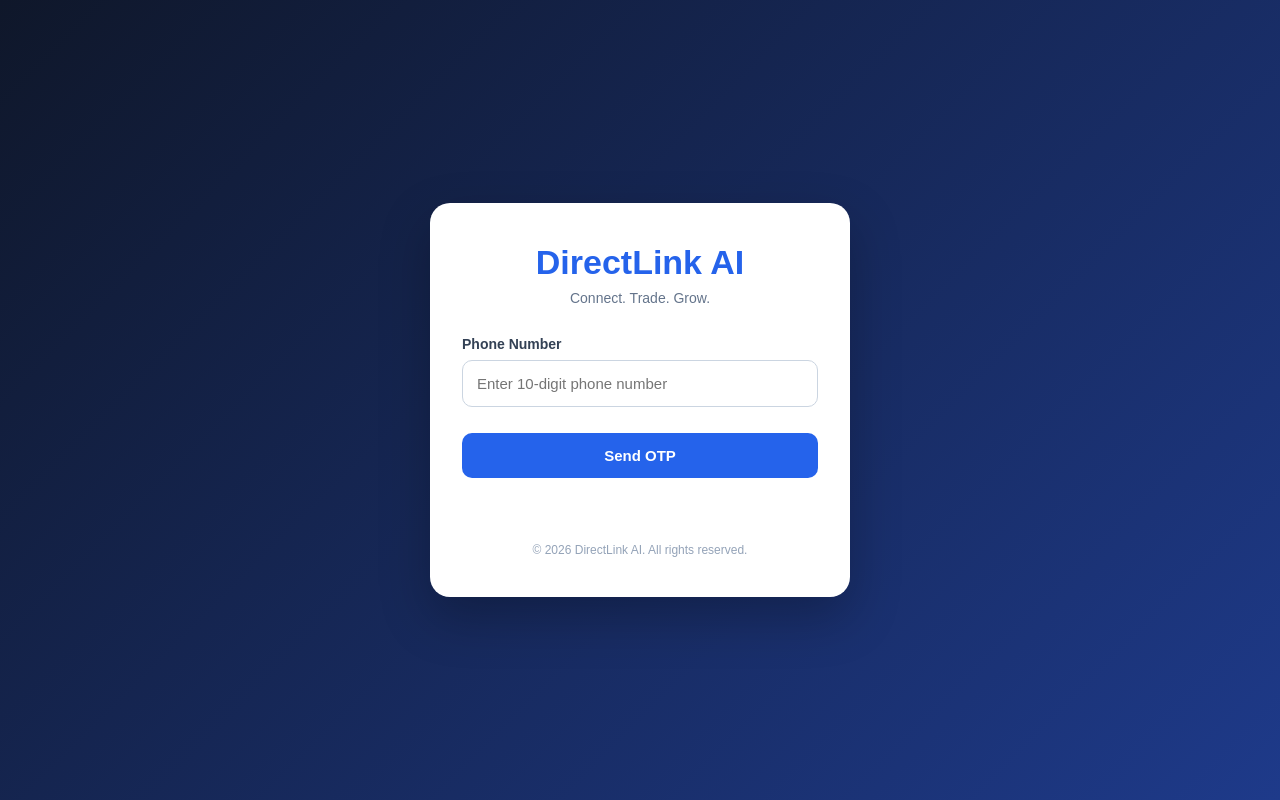
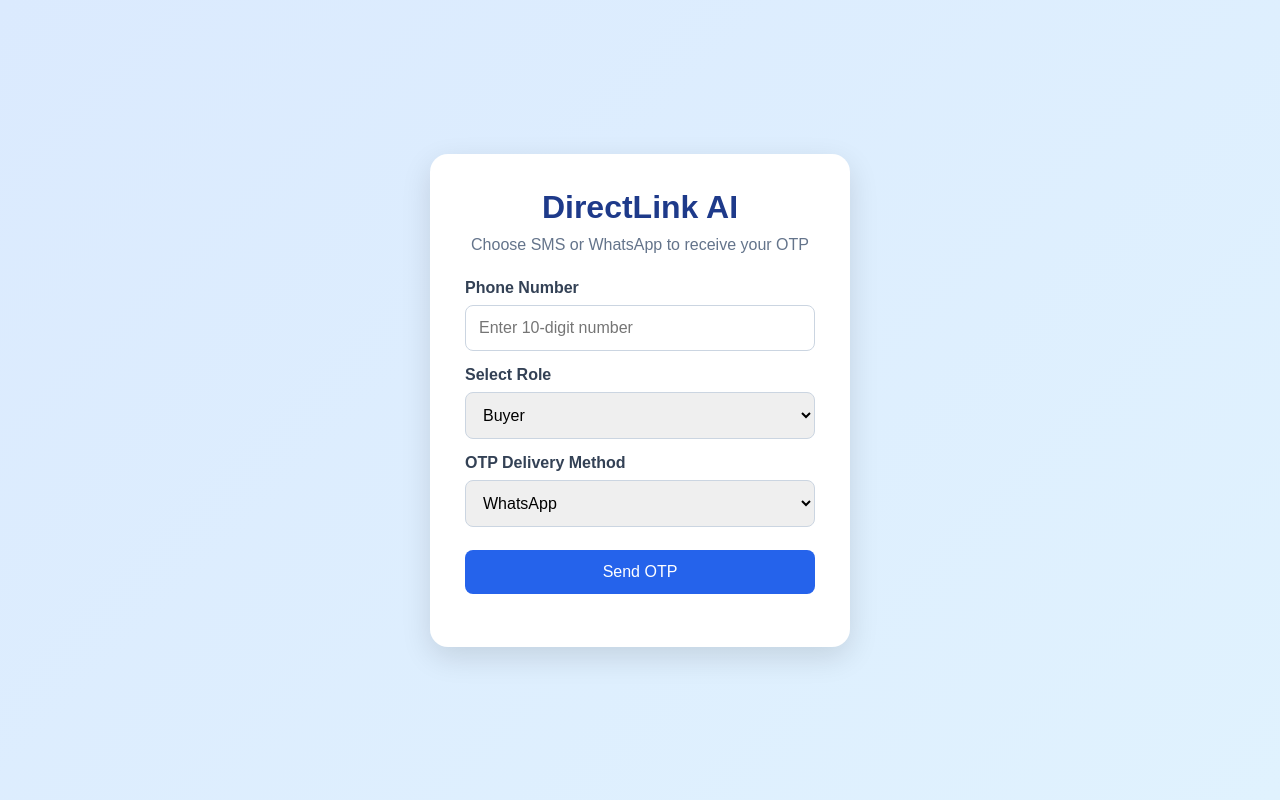
Before and after one commit to Manojkumar1710/directlink-ai, a website: page frontend/index.html in a window 1280 px wide. Drawn offline with Linux system fonts and the light colour scheme.

Commit message:
Add SMS and WhatsApp OTP delivery

```diff
--- a/frontend/index.html
+++ b/frontend/index.html
@@ -3,7 +3,8 @@
 <head>
   <meta charset="UTF-8" />
   <meta name="viewport" content="width=device-width, initial-scale=1.0" />
-  <title>DirectLink AI | Login</title>
+
+  <title>DirectLink AI - Login</title>
 
   <style>
     * {
@@ -18,72 +19,56 @@
       display: flex;
       justify-content: center;
       align-items: center;
-      background: linear-gradient(135deg, #0f172a, #1e3a8a);
-      padding: 20px;
+      background: linear-gradient(135deg, #dbeafe, #e0f2fe);
     }
 
     .container {
       width: 100%;
       max-width: 420px;
       background: white;
-      padding: 40px 32px;
-      border-radius: 20px;
-      box-shadow: 0 20px 50px rgba(0, 0, 0, 0.25);
-      text-align: center;
+      padding: 35px;
+      border-radius: 18px;
+      box-shadow: 0 10px 30px rgba(0, 0, 0, 0.12);
     }
 
-    .logo {
-      font-size: 34px;
-      font-weight: bold;
-      color: #2563eb;
-      margin-bottom: 8px;
+    h1 {
+      text-align: center;
+      color: #1e3a8a;
+      margin-bottom: 10px;
     }
 
     .subtitle {
+      text-align: center;
       color: #64748b;
-      margin-bottom: 30px;
-      font-size: 14px;
-    }
-
-    .input-group {
-      text-align: left;
-      margin-bottom: 18px;
+      margin-bottom: 25px;
     }
 
     label {
       display: block;
-      font-size: 14px;
+      margin-bottom: 8px;
       font-weight: bold;
-      margin-bottom: 8px;
       color: #334155;
     }
 
-    input {
+    input,
+    select {
       width: 100%;
-      padding: 14px;
+      padding: 13px;
+      margin-bottom: 15px;
       border: 1px solid #cbd5e1;
-      border-radius: 10px;
-      font-size: 15px;
-      outline: none;
-      transition: 0.3s;
-    }
-
-    input:focus {
-      border-color: #2563eb;
-      box-shadow: 0 0 0 3px rgba(37, 99, 235, 0.15);
+      border-radius: 8px;
+      font-size: 16px;
     }
 
     button {
       width: 100%;
-      padding: 14px;
+      padding: 13px;
       border: none;
-      border-radius: 10px;
+      border-radius: 8px;
       background: #2563eb;
       color: white;
-      font-size: 15px;
-      font-weight: bold;
+      font-size: 16px;
       cursor: pointer;
-      transition: 0.3s;
       margin-top: 8px;
     }
 
@@ -102,65 +87,70 @@
     }
 
     #message {
-      margin-top: 20px;
-      font-size: 14px;
+      margin-top: 18px;
+      text-align: center;
       font-weight: bold;
-      color: #2563eb;
-      min-height: 20px;
-    }
-
-    .footer {
-      margin-top: 25px;
-      color: #94a3b8;
-      font-size: 12px;
+      line-height: 1.5;
     }
 
     .success {
-      color: #16a34a !important;
+      color: #15803d;
     }
 
     .error {
-      color: #dc2626 !important;
+      color: #dc2626;
     }
   </style>
 </head>
 
 <body>
   <div class="container">
-    <div class="logo">DirectLink AI</div>
-    <p class="subtitle">Connect. Trade. Grow.</p>
+    <h1>DirectLink AI</h1>
+   <p class="subtitle">Choose SMS or WhatsApp to receive your OTP</p>
 
-    <div class="input-group">
     <label for="phone">Phone Number</label>
+
     <input
       type="tel"
       id="phone"
-        placeholder="Enter 10-digit phone number"
+      placeholder="Enter 10-digit number"
       maxlength="10"
     />
-    </div>
 
-    <button id="sendBtn" onclick="requestOTP()">Send OTP</button>
+    <label for="role">Select Role</label>
+
+    <select id="role">
+      <option value="buyer">Buyer</option>
+      <option value="farmer">Farmer</option>
+    </select>
+
+    <label for="otpMethod">OTP Delivery Method</label>
+
+    <select id="otpMethod">
+      <option value="whatsapp">WhatsApp</option>
+      <option value="sms">SMS</option>
+    </select>
+
+    <button id="sendBtn" onclick="requestOTP()">
+      Send OTP
+    </button>
 
     <div id="otpSection">
-      <div class="input-group">
       <label for="otp">Enter OTP</label>
+
       <input
         type="text"
         id="otp"
         placeholder="Enter 6-digit OTP"
         maxlength="6"
       />
-      </div>
 
-      <button id="verifyBtn" onclick="verifyOTP()">Verify & Login</button>
+      <button id="verifyBtn" onclick="verifyOTP()">
+        Verify & Login
+      </button>
     </div>
 
     <p id="message"></p>
-
-    <div class="footer">
-      © 2026 DirectLink AI. All rights reserved.
-    </div>
   </div>
 
   <script>
@@ -174,10 +164,15 @@
 
     async function requestOTP() {
       const phone = document.getElementById("phone").value.trim();
+      const role = document.getElementById("role").value;
+      const otpMethod = document.getElementById("otpMethod").value;
       const sendBtn = document.getElementById("sendBtn");
 
-      if (!/^\d{10}$/.test(phone)) {
-        showMessage("Please enter a valid 10-digit phone number.", "error");
+      if (!/^[0-9]{10}$/.test(phone)) {
+        showMessage(
+          "Please enter a valid 10-digit phone number.",
+          "error"
+        );
         return;
       }
 
@@ -192,23 +187,40 @@
           },
           body: JSON.stringify({
             phone,
-            role: "buyer"
+            role,
+            otpMethod
           })
         });
 
         const data = await response.json();
 
         if (!response.ok) {
-          throw new Error(data.message || data.error || "Failed to send OTP");
+          throw new Error(
+            data.message || data.error || "Failed to send OTP"
+          );
         }
 
         document.getElementById("otpSection").style.display = "block";
-        showMessage("OTP sent successfully!", "success");
+
+        showMessage(
+          `OTP sent successfully through ${
+            otpMethod === "sms" ? "SMS" : "WhatsApp"
+          }!`,
+          "success"
+        );
+
+        sendBtn.textContent = "Resend OTP";
       } catch (error) {
-        showMessage(error.message, "error");
+        console.error("OTP request error:", error);
+
+        showMessage(
+          error.message || "Failed to send OTP",
+          "error"
+        );
+
+        sendBtn.textContent = "Send OTP";
       } finally {
         sendBtn.disabled = false;
-        sendBtn.textContent = "Resend OTP";
       }
     }
 
@@ -217,8 +229,11 @@
       const otp = document.getElementById("otp").value.trim();
       const verifyBtn = document.getElementById("verifyBtn");
 
-      if (!/^\d{6}$/.test(otp)) {
-        showMessage("Please enter a valid 6-digit OTP.", "error");
+      if (!/^[0-9]{6}$/.test(otp)) {
+        showMessage(
+          "Please enter a valid 6-digit OTP.",
+          "error"
+        );
         return;
       }
 
@@ -233,24 +248,35 @@
           },
           body: JSON.stringify({
             phone,
-            otp,
-            role: "buyer"
+            otp
           })
         });
 
         const data = await response.json();
 
         if (!response.ok) {
-          throw new Error(data.message || data.error || "Verification failed");
+          throw new Error(
+            data.message || data.error || "Verification failed"
+          );
         }
 
         localStorage.setItem("accessToken", data.accessToken);
         localStorage.setItem("refreshToken", data.refreshToken);
 
-        showMessage("Login successful! Welcome to DirectLink AI.", "success");
+        showMessage(
+          "Login successful! Welcome to DirectLink AI.",
+          "success"
+        );
+
         verifyBtn.textContent = "Logged In ✓";
       } catch (error) {
-        showMessage(error.message, "error");
+        console.error("OTP verification error:", error);
+
+        showMessage(
+          error.message || "OTP verification failed",
+          "error"
+        );
+
         verifyBtn.disabled = false;
         verifyBtn.textContent = "Verify & Login";
       }
--- a/package.json
+++ b/package.json
@@ -15,6 +15,7 @@
     "express": "^4.19.2",
     "jsonwebtoken": "^9.0.3",
     "pg": "^8.23.0",
+    "twilio": "^6.1.1",
     "uuid": "^9.0.1",
     "zod": "^3.23.8"
   },
```
Also changed, not shown: routes/auth.js (+32 -11 lines), services/twilioService.js (added, +41 -0 lines), 1 other file. Lines whose indentation alone changed are shown as unchanged.
